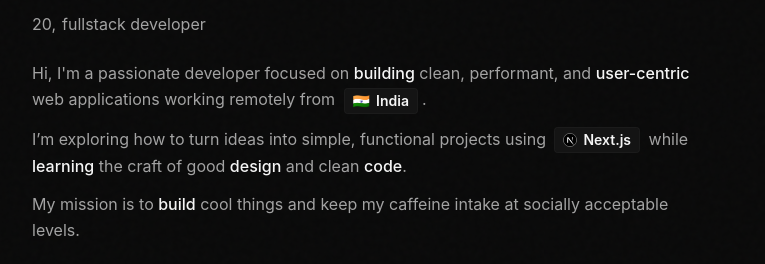
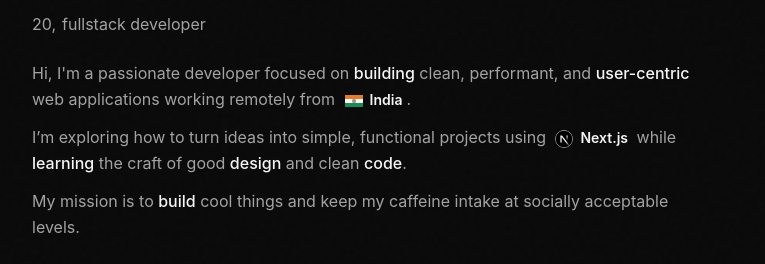
Before and after one commit to prateeek-sri/portfolio-v3, a Next.js app: page / in a window 1280 px wide. Shown: the part 346-610 px from the top of the page, without its empty margins (256-1021 px from the left). Built offline with nearby package versions, Linux system fonts and the light colour scheme; no server answers; a web font is replaced by a local one.

Commit message:
style: borderless inline badges, SVG flag, circular cursor hover, and left-to-right underlines

```diff
--- a/components/Hero.tsx
+++ b/components/Hero.tsx
@@ -6,28 +6,33 @@ import { ArrowUpRightIcon, VolumeIcon } from './Icons';
 import { CONFIG } from '../src/config';
 import { Github, Linkedin, Instagram, Mail } from 'lucide-react';
 
-// Dynamic Inline Badge with a smooth expanding circle hover effect
-const InlineBadge: React.FC<{ text: string; icon?: string; emoji?: string }> = ({ text, icon, emoji }) => {
+// Dynamic Inline Badge with a minimal design and expanding circle hover behind the icon
+const InlineBadge: React.FC<{ text: string; icon?: string; emoji?: string; invertOnHover?: boolean }> = ({ text, icon, emoji, invertOnHover }) => {
   return (
-    <span className="relative inline-flex items-center gap-1.5 px-2 py-0.5 mx-1 rounded bg-surface/80 border border-border/40 cursor-pointer group overflow-hidden transition-all duration-300 select-none align-middle">
-      {/* The expanding circle background */}
-      <span className="absolute left-1/2 top-1/2 -translate-x-1/2 -translate-y-1/2 w-4 h-4 bg-foreground dark:bg-white rounded-full scale-0 group-hover:scale-[18] transition-transform duration-500 ease-[cubic-bezier(0.16,1,0.3,1)] -z-10" />
+    <span className="relative inline-flex items-center gap-1 mx-1 cursor-pointer group select-none align-middle">
+      {/* Icon/Flag Container */}
+      <span className="relative inline-flex items-center justify-center w-5 h-5 shrink-0">
+        {/* The expanding circle cursor behind the icon */}
+        <span className="absolute w-7 h-7 bg-foreground dark:bg-white rounded-full scale-0 group-hover:scale-100 transition-transform duration-300 ease-[cubic-bezier(0.34,1.56,0.64,1)]" />
 
-      {/* Icon or Emoji */}
         {icon && (
           <img
             src={icon}
             alt=""
-          className="w-3.5 h-3.5 object-contain group-hover:invert dark:group-hover:invert-0 transition-all duration-300"
+            className={`w-[18px] h-[18px] object-contain rounded-[3px] z-10 transition-all duration-300 ${
+              invertOnHover ? "group-hover:invert dark:group-hover:invert-0" : ""
+            }`}
           />
         )}
         {emoji && (
-        <span className="text-sm leading-none">{emoji}</span>
+          <span className="text-sm leading-none z-10">{emoji}</span>
         )}
+      </span>
 
-      {/* Text */}
-      <span className="font-semibold text-text-primary group-hover:text-background transition-colors duration-300 text-sm">
+      {/* Text with animated underline (starts left, goes right) */}
+      <span className="relative text-text-primary font-semibold text-sm pb-0.5 ml-0.5">
         {text}
+        <span className="absolute bottom-0 left-0 w-full h-[1.5px] bg-text-primary scale-x-0 group-hover:scale-x-100 transition-transform duration-300 ease-out origin-left" />
       </span>
     </span>
   );
@@ -48,21 +53,22 @@ const renderHighlightedText = (text: string, highlights: string[]) => {
   return parts.map((part, i) => {
     if (part === "India") {
       return (
-        <InlineBadge key={i} text="India" emoji="🇮🇳" />
+        <InlineBadge key={i} text="India" icon="/icons/india.svg" invertOnHover={false} />
       );
     }
     if (part === "Next.js") {
       return (
-        <InlineBadge key={i} text="Next.js" icon="/icons/next.js-logo.svg" />
+        <InlineBadge key={i} text="Next.js" icon="/icons/next.js-logo.svg" invertOnHover={true} />
       );
     }
     if (highlights.includes(part)) {
       return (
         <span
           key={i}
-          className="text-text-primary underline decoration-transparent hover:decoration-text-primary transition-all duration-300 underline-offset-4 cursor-default font-medium"
+          className="relative inline text-text-primary cursor-default font-medium pb-0.5 group/highlight"
         >
           {part}
+          <span className="absolute bottom-0 left-0 w-full h-[1.5px] bg-text-primary scale-x-0 group-hover/highlight:scale-x-100 transition-transform duration-300 ease-out origin-left" />
         </span>
       );
     }
```
Also changed, not shown: public/icons/india.svg (added). Lines whose indentation alone changed are shown as unchanged.
